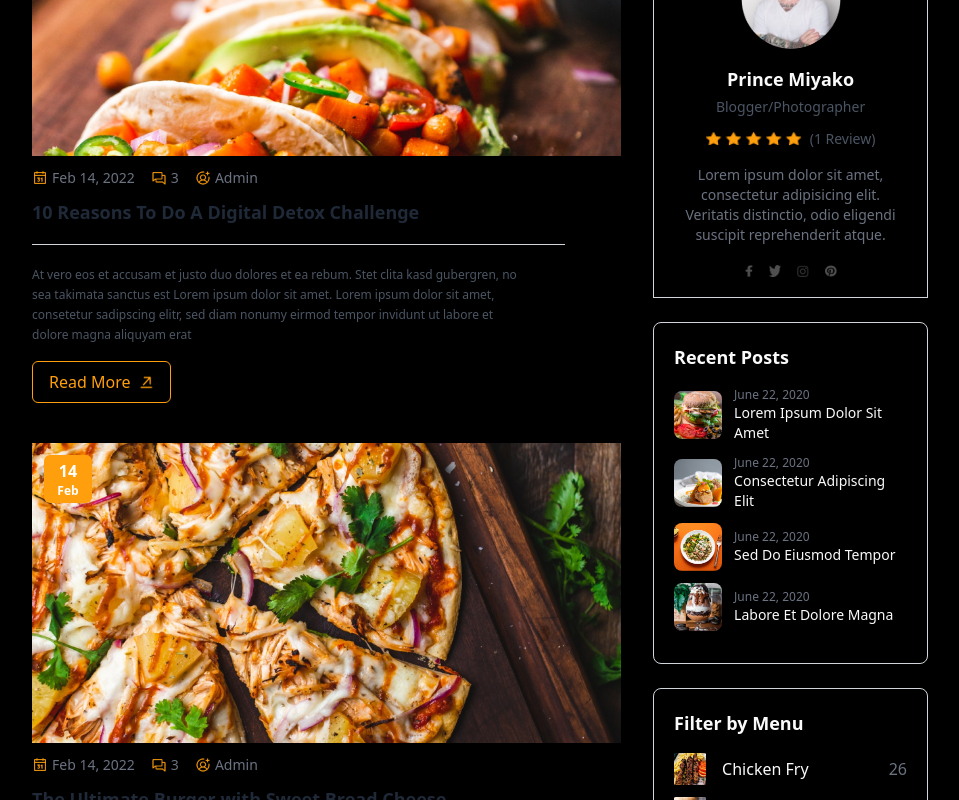
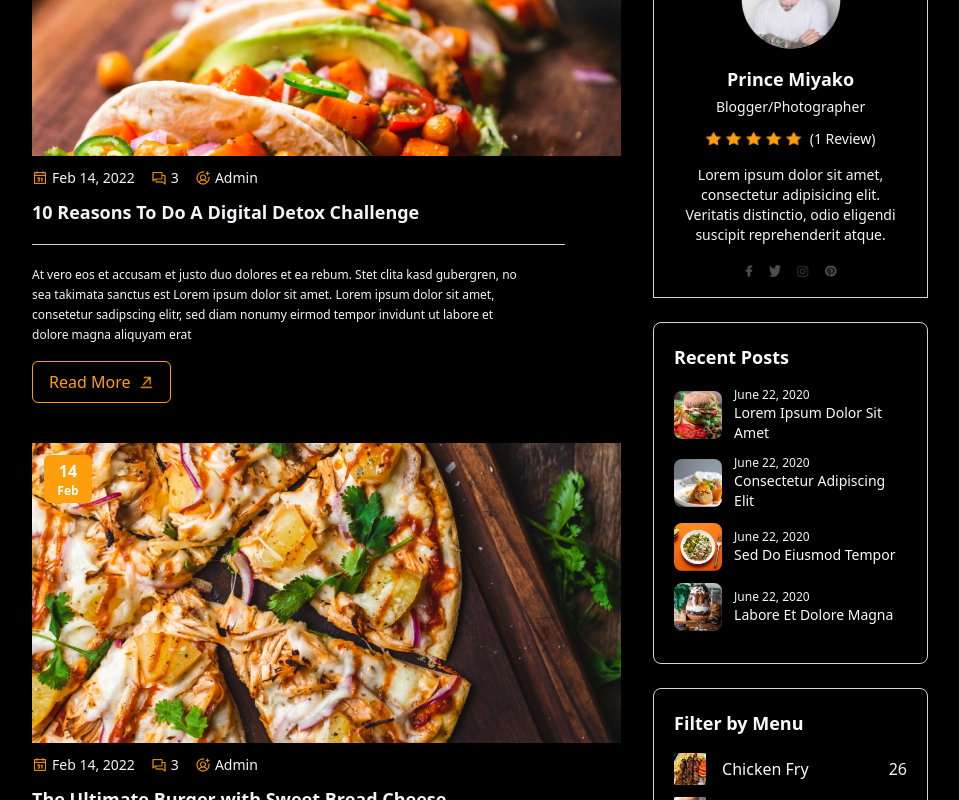
Before and after one commit to Hareem2134/Restaurant-Ecommerce-Website, a Next.js app: page /Blog in a window 1280 px wide. Shown: the part 660-1460 px from the top of the page, without its empty margins (160-1119 px from the left). Built offline with nearby package versions, Linux system fonts and the light colour scheme.

Commit message:
Restaurant Ecommerce Website

```diff
--- a/components/BlogCardOnBlog.tsx
+++ b/components/BlogCardOnBlog.tsx
@@ -15,7 +15,7 @@ const BlogCardOnBlog = ({ image, title, description }: any) => {
       {/* Blog Details */}
       <div className="p-0 pl-0 pr-8 pt-3">
         {/* Date and Details Section */}
-        <div className="flex items-center text-sm text-gray-500 space-x-4 mb-3 pl-0">
+        <div className="flex items-center text-sm text-gray-100 space-x-4 mb-3 pl-0">
           <span className="flex items-center">
             <img src="/CalendarOnBlog.png" alt="Calendar Icon" className="w-4 h-4 mr-1" />
             Feb 14, 2022
@@ -31,13 +31,13 @@ const BlogCardOnBlog = ({ image, title, description }: any) => {
         </div>
 
         {/* Blog Title */}
-        <h2 className="text-lg font-bold text-gray-800 leading-6 mb-5 pl-0">{title}</h2>
+        <h2 className="text-lg font-bold text-gray-100 leading-6 mb-5 pl-0">{title}</h2>
 
         {/* Horizontal Line */}
         <hr className="border-t border-gray-300 mb-5 mr-6" />
 
         {/* Blog Description */}
-        <p className="text-xs text-gray-600 leading-5 pl-0 pr-16">{description}</p>
+        <p className="text-xs text-gray-100 leading-5 pl-0 pr-16">{description}</p>
 
         {/* Read More Button */}
         <a
--- a/components/SidebarOnBlog.tsx
+++ b/components/SidebarOnBlog.tsx
@@ -64,7 +64,7 @@ const SidebarOnBlog = () => {
           <input
             type="text"
             placeholder="Search Your Keyword"
-            className="w-full h-12 pl-4 pr-14 border border-gray-300 text-sm text-gray-700 bg-transparent focus:outline-none"
+            className="w-full h-12 pl-4 pr-14 border border-gray-300 text-sm text-gray-100 bg-transparent focus:outline-none"
           />
           <div className="absolute right-0 w-12 h-12 bg-[#FFA500] flex justify-center items-center rounded-md">
             <img src="/Search.png" alt="Search Icon" className="w-4 h-4" />
@@ -83,7 +83,7 @@ const SidebarOnBlog = () => {
         />
 
         <h4 className="font-semibold text-lg mb-1">Prince Miyako</h4>
-        <p className="text-sm text-gray-600 mb-3">Blogger/Photographer</p>
+        <p className="text-sm text-gray-100 mb-3">Blogger/Photographer</p>
 
         <div className="flex justify-center items-center space-x-2 mb-4">
           <img
@@ -91,10 +91,10 @@ const SidebarOnBlog = () => {
             alt="Stars"
             className="w-24 h-auto"
           />
-          <span className="text-sm text-gray-600">(1 Review)</span>
+          <span className="text-sm text-gray-100">(1 Review)</span>
         </div>
 
-        <p className="text-sm text-gray-500 mb-5">
+        <p className="text-sm text-gray-100 mb-5">
           Lorem ipsum dolor sit amet, consectetur adipisicing elit. Veritatis distinctio, odio eligendi suscipit reprehenderit atque.
         </p>
 
@@ -119,7 +119,7 @@ const SidebarOnBlog = () => {
                 className="w-12 h-12 object-cover rounded-lg"
               />
               <div>
-                <p className="text-xs text-gray-500">{post.date}</p>
+                <p className="text-xs text-gray-100">{post.date}</p>
                 <p className="text-sm">{post.title}</p>
               </div>
             </li>
@@ -144,7 +144,7 @@ const SidebarOnBlog = () => {
                 />
                 <span>{item.label}</span>
               </div>
-              <span className="text-gray-500 pl-4">{item.count}</span>
+              <span className="text-gray-100 pl-4">{item.count}</span>
             </li>
           ))}
         </ul>
@@ -157,7 +157,7 @@ const SidebarOnBlog = () => {
           {tags.map((tag, idx) => (
             <span
               key={idx}
-              className="px-3 py-2 mb-2 border border-gray-300 text-sm text-gray-600 rounded"
+              className="px-3 py-2 mb-2 border border-gray-300 text-sm text-gray-100 rounded"
             >
               {tag}
             </span>
```
